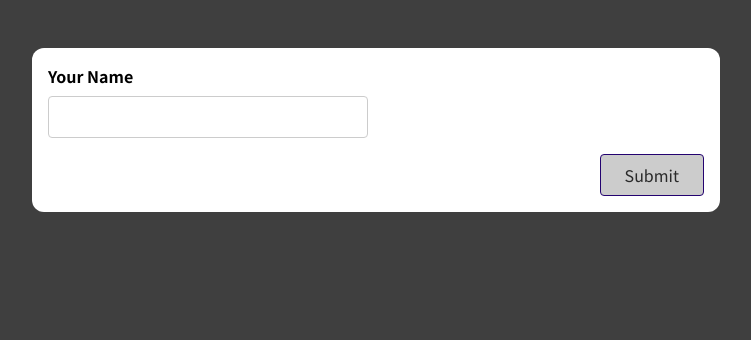
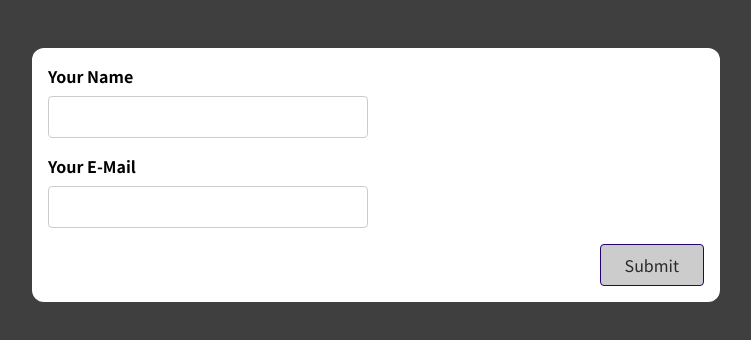
Before and after one commit to Irakarama-Laurent123/React-Forms, a React (Create React App) app: page / in a window 1280 px wide. Shown: the top 340 px of the page, without its empty margins (264-1015 px from the left). Built offline with nearby package versions, Linux system fonts and the light colour scheme.

Commit message:
Added email input

```diff
--- a/src/components/SimpleInput.js
+++ b/src/components/SimpleInput.js
@@ -1,24 +1,38 @@
-import { useState } from "react";
+import { useState } from 'react';
 
-import useInput from "../hooks/use-input";
+import useInput from '../hooks/use-input';
 
 const SimpleInput = (props) => {
   const {
     value: enteredName,
     isValid: enteredNameIsValid,
     hasError: nameInputHasError,
-    valueChangeHandler: nameChangeHandler,
+    valueChangeHandler: nameChangedHandler,
     inputBlurHandler: nameBlurHandler,
-    reset: resetNameInput,
-  } = useInput((value) => value.trim() !== "");
+    reset: resetNameInput
+  } = useInput(value => value.trim() !== '');
+
+  const [enteredEmail, setEnteredEmail] = useState('');
+  const [enteredEmailTouched, setEnteredEmailTouched] = useState(false);
+
+  const enteredEmailIsValid = enteredEmail.includes('@');
+  const enteredEmailIsInvalid = !enteredEmailIsValid && enteredEmailTouched;
 
   let formIsValid = false;
 
-  if (enteredNameIsValid) {
+  if (enteredNameIsValid && enteredEmailIsValid) {
     formIsValid = true;
   }
 
-  const formSubmitHandler = (event) => {
+  const emailInputChangeHandler = (event) => {
+    setEnteredEmail(event.target.value);
+  };
+
+  const emailInputBlurHandler = (event) => {
+    setEnteredEmailTouched(true);
+  };
+
+  const formSubmissionHandler = (event) => {
     event.preventDefault();
 
     if (!enteredNameIsValid) {
@@ -27,29 +41,50 @@
 
     console.log(enteredName);
 
+    // nameInputRef.current.value = ''; => NOT IDEAL, DON'T MANIPULATE THE DOM
     resetNameInput();
+
+    setEnteredEmail('');
+    setEnteredEmailTouched(false);
   };
 
   const nameInputClasses = nameInputHasError
-    ? "form-control invalid"
-    : "form-control";
+    ? 'form-control invalid'
+    : 'form-control';
+
+  const emailInputClasses = enteredEmailIsInvalid
+    ? 'form-control invalid'
+    : 'form-control';
 
   return (
-    <form onSubmit={formSubmitHandler}>
+    <form onSubmit={formSubmissionHandler}>
       <div className={nameInputClasses}>
-        <label htmlFor="name">Your Name</label>
+        <label htmlFor='name'>Your Name</label>
         <input
-          type="text"
-          id="name"
+          type='text'
+          id='name'
+          onChange={nameChangedHandler}
           onBlur={nameBlurHandler}
-          onChange={nameChangeHandler}
           value={enteredName}
         />
         {nameInputHasError && (
-          <p className="error-text">Name must not be empty</p>
+          <p className='error-text'>Name must not be empty.</p>
         )}
       </div>
-      <div className="form-actions">
+      <div className={emailInputClasses}>
+        <label htmlFor='email'>Your E-Mail</label>
+        <input
+          type='email'
+          id='email'
+          onChange={emailInputChangeHandler}
+          onBlur={emailInputBlurHandler}
+          value={enteredEmail}
+        />
+        {enteredEmailIsInvalid && (
+          <p className='error-text'>Please enter a valid email.</p>
+        )}
+      </div>
+      <div className='form-actions'>
         <button disabled={!formIsValid}>Submit</button>
       </div>
     </form>
```
Also changed, not shown: 1 other file (tests, documents, lock files or other folders).
